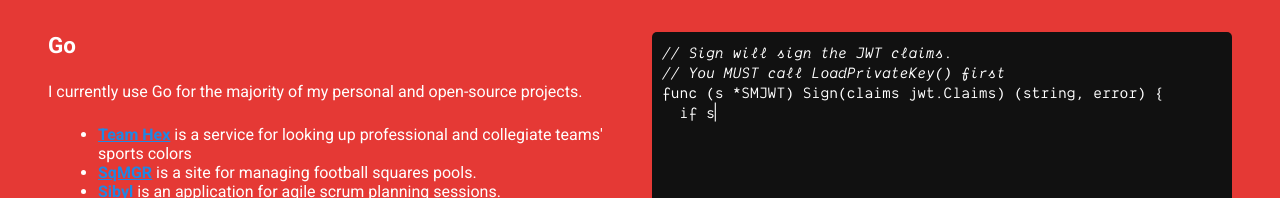
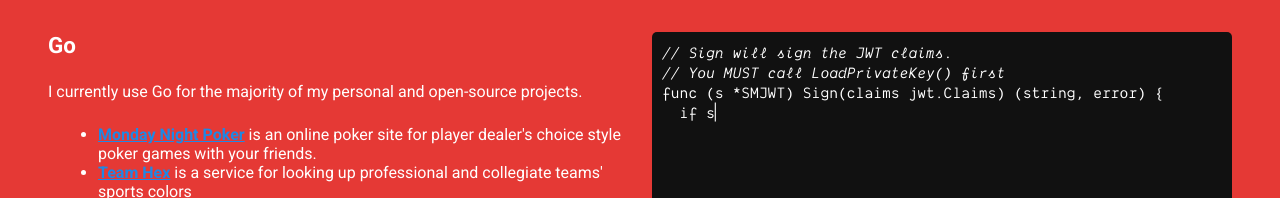
Before and after one commit to weters/tompeters-site, a website built with webpack: page src/index.html in a window 1280 px wide. Shown: the part 840-1038 px from the top of the page. Built offline with nearby package versions, Linux system fonts and the light colour scheme.

Commit message:
Adds link to MNP

```diff
--- a/src/index.html
+++ b/src/index.html
@@ -67,6 +67,9 @@
                 <p>I currently use Go for the majority of my personal and open-source projects.</p>
 
                 <ul>
+                    <li><strong><a href="github.com/weters/mondaynightpoker-server/">Monday Night Poker</a></strong> is an online poker site for player dealer's choice style poker games with your friends.
+
+                    </li>
                     <li><strong><a href="https://github.com/weters/teamhex/">Team Hex</a></strong> is a service for
                         looking up professional and collegiate teams' sports colors
                     </li>
```
